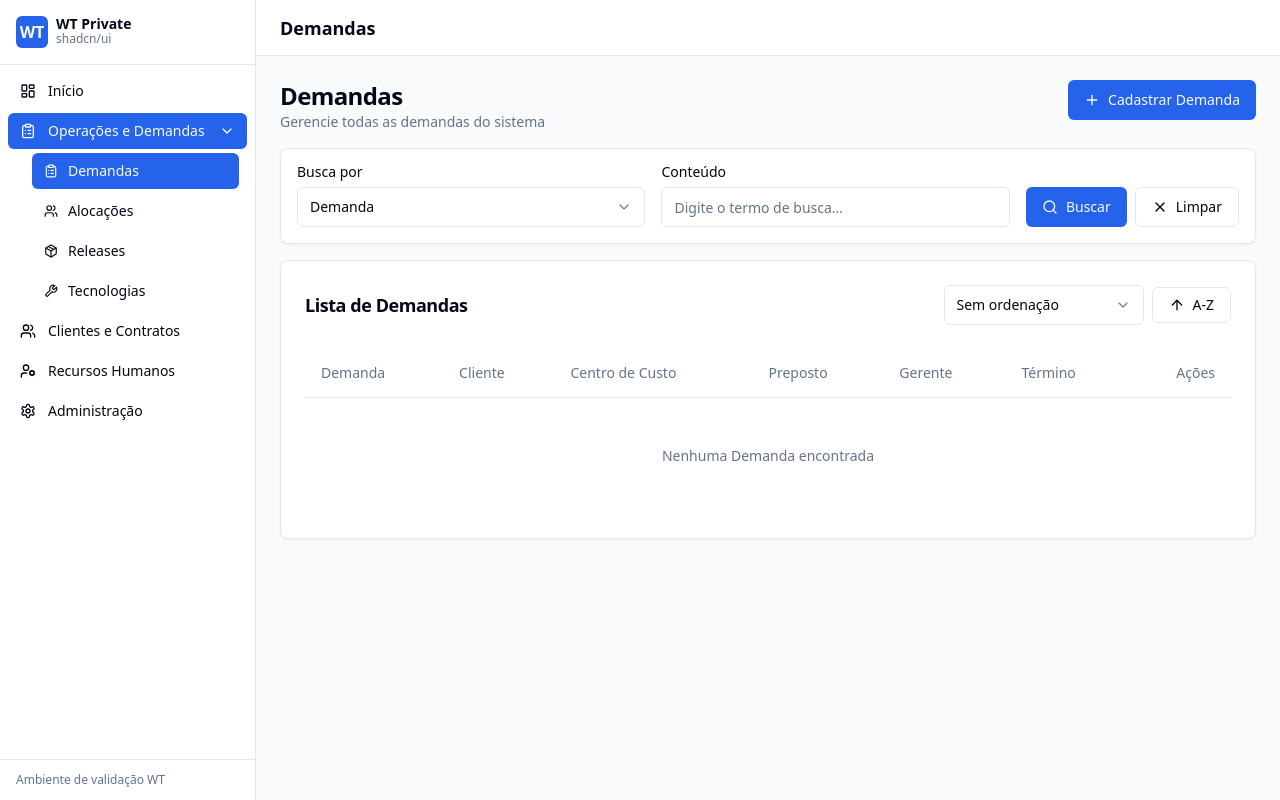
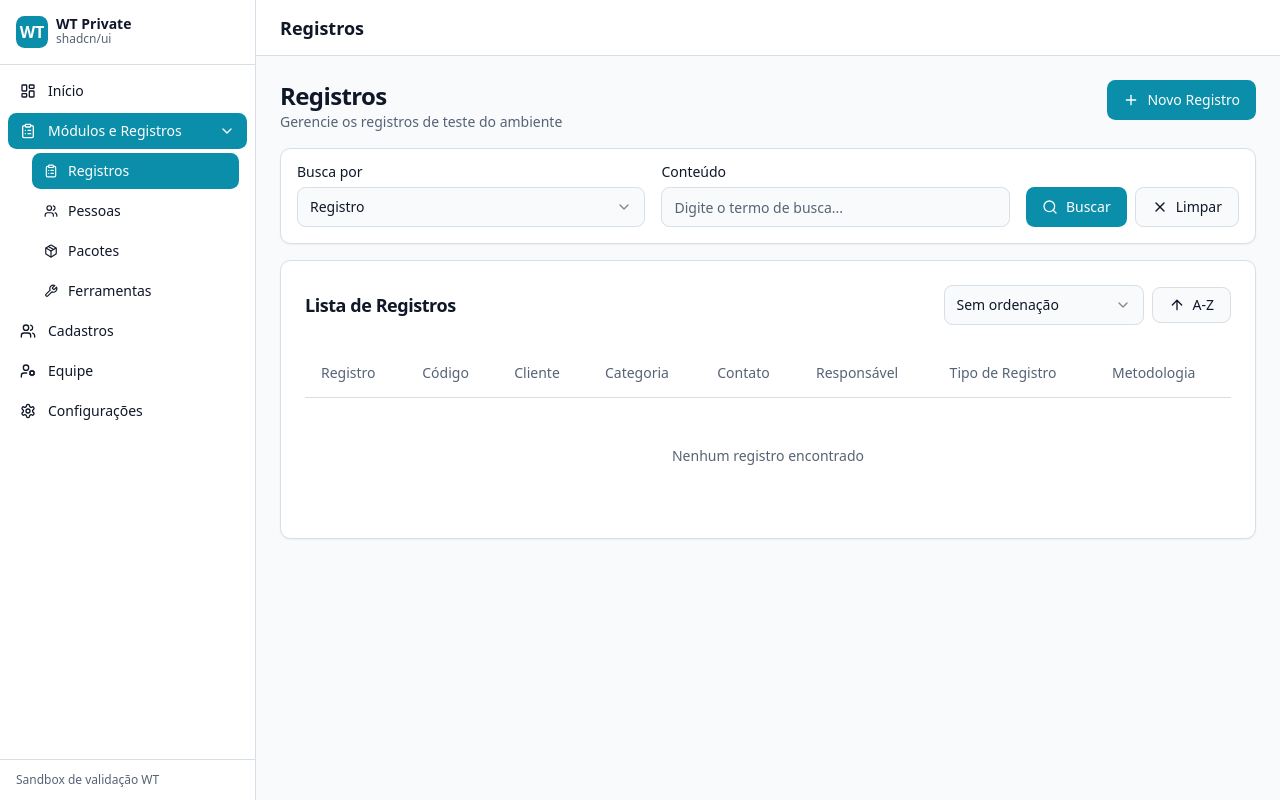
Before and after one commit to wavingtest/shadcn, a Next.js app: page /operacoes-demandas/demandas in a window 1280 px wide. Built offline with nearby package versions, Linux system fonts and the light colour scheme.

Commit message:
refactoring

```diff
--- a/app/globals.css
+++ b/app/globals.css
@@ -4,26 +4,26 @@
 
 @layer base {
   :root {
-    --background: 0 0% 100%;
-    --foreground: 222.2 84% 4.9%;
+    --background: 210 20% 98%;
+    --foreground: 222 47% 11%;
     --card: 0 0% 100%;
-    --card-foreground: 222.2 84% 4.9%;
+    --card-foreground: 222 47% 11%;
     --popover: 0 0% 100%;
-    --popover-foreground: 222.2 84% 4.9%;
-    --primary: 221.2 83.2% 53.3%;
-    --primary-foreground: 210 40% 98%;
-    --secondary: 210 40% 96.1%;
-    --secondary-foreground: 222.2 47.4% 11.2%;
-    --muted: 210 40% 96.1%;
-    --muted-foreground: 215.4 16.3% 46.9%;
-    --accent: 210 40% 96.1%;
-    --accent-foreground: 222.2 47.4% 11.2%;
+    --popover-foreground: 222 47% 11%;
+    --primary: 190 89% 35%;
+    --primary-foreground: 0 0% 100%;
+    --secondary: 205 30% 94%;
+    --secondary-foreground: 222 47% 11%;
+    --muted: 205 30% 94%;
+    --muted-foreground: 215 16% 40%;
+    --accent: 190 50% 92%;
+    --accent-foreground: 190 89% 25%;
     --destructive: 0 84.2% 60.2%;
     --destructive-foreground: 210 40% 98%;
-    --border: 214.3 31.8% 91.4%;
-    --input: 214.3 31.8% 91.4%;
-    --ring: 221.2 83.2% 53.3%;
-    --radius: 0.5rem;
+    --border: 210 24% 87%;
+    --input: 210 24% 87%;
+    --ring: 190 89% 35%;
+    --radius: 0.65rem;
   }
 }
 
--- a/app/operacoes-demandas/demandas/_components/demanda-drawer.tsx
+++ b/app/operacoes-demandas/demandas/_components/demanda-drawer.tsx
@@ -4,7 +4,6 @@ import * as React from "react";
 import { Plus } from "lucide-react";
 import type { NewDemandaInput } from "../page";
 import { Button } from "@/components/ui/button";
-import { Checkbox } from "@/components/ui/checkbox";
 import { Input } from "@/components/ui/input";
 import { Label } from "@/components/ui/label";
 import {
@@ -33,15 +32,15 @@ const clientes = [
 ];
 
 const contratos = [
-  { value: "Contrato 001/2025", label: "Contrato 001/2025" },
-  { value: "Contrato 002/2025", label: "Contrato 002/2025" },
-  { value: "Contrato 003/2025", label: "Contrato 003/2025" },
+  { value: "Categoria A", label: "Categoria A" },
+  { value: "Categoria B", label: "Categoria B" },
+  { value: "Categoria C", label: "Categoria C" },
 ];
 
 const gerentes = [
-  { value: "Gerente A", label: "Gerente A" },
-  { value: "Gerente B", label: "Gerente B" },
-  { value: "Gerente C", label: "Gerente C" },
+  { value: "Responsável A", label: "Responsável A" },
+  { value: "Responsável B", label: "Responsável B" },
+  { value: "Responsável C", label: "Responsável C" },
 ];
 
 const metodologias = [
@@ -55,9 +54,9 @@ const metodologias = [
 ];
 
 const tiposServico = [
-  { value: "Desenvolvimento", label: "Desenvolvimento" },
-  { value: "Sustentação", label: "Sustentação" },
-  { value: "Consultoria", label: "Consultoria" },
+  { value: "Operação", label: "Operação" },
+  { value: "Análise", label: "Análise" },
+  { value: "Acompanhamento", label: "Acompanhamento" },
 ];
 
 type FormState = NewDemandaInput;
@@ -125,9 +124,9 @@ export function DemandaDrawer({
     <Sheet open={open} onOpenChange={onOpenChange}>
       <SheetContent className="w-full sm:max-w-xl">
         <SheetHeader>
-          <SheetTitle>Cadastrar Demanda</SheetTitle>
+          <SheetTitle>Novo Registro</SheetTitle>
           <SheetDescription>
-            Preencha os dados para cadastrar uma nova demanda
+            Preencha os dados para criar um novo registro de teste
           </SheetDescription>
         </SheetHeader>
 
@@ -162,7 +161,7 @@ export function DemandaDrawer({
 
             <div className="flex flex-col gap-2">
               <Label htmlFor="select-contrato">
-                Contrato
+                Categoria
                 <Required />
               </Label>
               <Select
@@ -172,7 +171,7 @@ export function DemandaDrawer({
                 }
               >
                 <SelectTrigger id="select-contrato" aria-required>
-                  <SelectValue placeholder="Selecione um Contrato" />
+                  <SelectValue placeholder="Selecione uma categoria" />
                 </SelectTrigger>
                 <SelectContent>
                   {contratos.map((contrato) => (
@@ -187,14 +186,14 @@ export function DemandaDrawer({
 
           <div className="flex flex-col gap-2">
             <Label htmlFor="input-descricao">
-              Descrição da Demanda
+              Título do Registro
               <Required />
             </Label>
             <Input
               id="input-descricao"
               name="descricao"
               maxLength={225}
-              placeholder="Sistema de Vendas Online"
+              placeholder="Ex: Registro de Teste 01"
               aria-required
               value={formState.descricao}
               onChange={(event) =>
@@ -209,14 +208,14 @@ export function DemandaDrawer({
           <div className="grid grid-cols-1 gap-4 md:grid-cols-3">
             <div className="flex flex-col gap-2">
               <Label htmlFor="input-sigla">
-                Sigla da Demanda
+                Código do Registro
                 <Required />
               </Label>
               <Input
                 id="input-sigla"
                 name="sigla"
                 maxLength={25}
-                placeholder="Ex: SVD"
+                placeholder="Ex: REG01"
                 aria-required
                 value={formState.sigla}
                 onChange={(event) =>
@@ -230,7 +229,7 @@ export function DemandaDrawer({
 
             <div className="flex flex-col gap-2">
               <Label htmlFor="input-preposto">
-                Preposto
+                Contato
                 <Required />
               </Label>
               <Input
@@ -250,7 +249,7 @@ export function DemandaDrawer({
 
             <div className="flex flex-col gap-2">
               <Label htmlFor="select-gerente">
-                Gerente
+                Responsável
                 <Required />
               </Label>
               <Select
@@ -260,7 +259,7 @@ export function DemandaDrawer({
                 }
               >
                 <SelectTrigger id="select-gerente" aria-required>
-                  <SelectValue placeholder="Selecione um Gerente" />
+                  <SelectValue placeholder="Selecione um responsável" />
                 </SelectTrigger>
                 <SelectContent>
                   {gerentes.map((gerente) => (
@@ -273,10 +272,9 @@ export function DemandaDrawer({
             </div>
           </div>
 
-          <div className="grid grid-cols-1 gap-4 md:grid-cols-2">
           <div className="flex flex-col gap-2">
             <Label htmlFor="select-tipoServico">
-                Tipo de Serviço
+              Tipo de Registro
               <Required />
             </Label>
             <Select
@@ -286,7 +284,7 @@ export function DemandaDrawer({
               }
             >
               <SelectTrigger id="select-tipoServico" aria-required>
-                  <SelectValue placeholder="Selecione um tipo de serviço" />
+                <SelectValue placeholder="Selecione um tipo" />
               </SelectTrigger>
               <SelectContent>
                 {tiposServico.map((t) => (
@@ -296,28 +294,6 @@ export function DemandaDrawer({
                 ))}
               </SelectContent>
             </Select>
-            </div>
-
-            <div className="flex items-end">
-              <div className="flex items-center gap-2">
-                <Checkbox
-                  id="checkbox-compartilhaProfissionais"
-                  checked={formState.compartilhaProfissionais}
-                  onCheckedChange={(value) =>
-                    setFormState((prev) => ({
-                      ...prev,
-                      compartilhaProfissionais: Boolean(value),
-                    }))
-                  }
-                />
-                <Label
-                  htmlFor="checkbox-compartilhaProfissionais"
-                  className="cursor-pointer"
-                >
-                  Compartilha Profissionais
-                </Label>
-              </div>
-            </div>
           </div>
 
           <div className="flex flex-col gap-2">
@@ -344,32 +320,6 @@ export function DemandaDrawer({
             </Select>
           </div>
 
-          <section className="rounded-md border p-4">
-            <div className="flex items-center justify-between">
-              <h3 className="text-sm font-semibold">Releases</h3>
-              <Button type="button" variant="outline" size="sm">
-                <Plus className="mr-2 h-4 w-4" />
-                Adicionar Releases
-              </Button>
-            </div>
-            <p className="mt-3 text-sm text-muted-foreground">
-              Nenhuma Release adicionada ainda
-            </p>
-          </section>
-
-          <section className="rounded-md border p-4">
-            <div className="flex items-center justify-between">
-              <h3 className="text-sm font-semibold">Tecnologias</h3>
-              <Button type="button" variant="outline" size="sm">
-                <Plus className="mr-2 h-4 w-4" />
-                Adicionar Tecnologia
-              </Button>
-            </div>
-            <p className="mt-3 text-sm text-muted-foreground">
-              Nenhuma tecnologia adicionada ainda
-            </p>
-          </section>
-
           <SheetFooter className="px-0 pb-0">
             <SheetClose asChild>
               <Button type="button" variant="outline">
@@ -377,7 +327,7 @@ export function DemandaDrawer({
               </Button>
             </SheetClose>
             <Button type="submit" disabled={!isValid} aria-disabled={!isValid}>
-              Cadastrar Demanda
+              Salvar Registro
             </Button>
           </SheetFooter>
         </form>
--- a/app/operacoes-demandas/demandas/page.tsx
+++ b/app/operacoes-demandas/demandas/page.tsx
@@ -51,22 +51,23 @@ type Demanda = {
   centroCusto: string;
   preposto: string;
   gerente: string;
-  termino: string;
   sigla: string;
+  tipoServico: string;
+  metodologia: string;
 };
 
 const searchTypes: Array<{ value: SearchType; label: string }> = [
-  { value: "demanda", label: "Demanda" },
+  { value: "demanda", label: "Registro" },
   { value: "cliente", label: "Cliente" },
-  { value: "sigla", label: "Sigla" },
-  { value: "gerente", label: "Gerente" },
+  { value: "sigla", label: "Código" },
+  { value: "gerente", label: "Responsável" },
 ];
 
 const orderByOptions: Array<{ value: OrderBy; label: string }> = [
   { value: "none", label: "Sem ordenação" },
-  { value: "demanda", label: "Demanda" },
+  { value: "demanda", label: "Registro" },
   { value: "cliente", label: "Cliente" },
-  { value: "termino", label: "Término" },
+  { value: "termino", label: "Status" },
 ];
 
 export default function DemandasPage() {
@@ -85,10 +86,11 @@ export default function DemandasPage() {
       demanda: payload.descricao,
       cliente: payload.cliente,
       centroCusto: payload.contrato,
-      preposto: payload.preposto || "Preposto não informado",
+      preposto: payload.preposto || "Contato não informado",
       gerente: payload.gerente,
-      termino: "Em aberto",
       sigla: payload.sigla,
+      tipoServico: payload.tipoServico,
+      metodologia: payload.metodologia,
     };
 
     setDemandas((prev) => [demanda, ...prev]);
@@ -140,13 +142,13 @@ export default function DemandasPage() {
           ? a.demanda
           : orderBy === "cliente"
             ? a.cliente
-            : a.termino;
+            : a.sigla;
       const bValue =
         orderBy === "demanda"
           ? b.demanda
           : orderBy === "cliente"
             ? b.cliente
-            : b.termino;
+            : b.sigla;
 
       const compare = aValue.localeCompare(bValue, "pt-BR", {
         sensitivity: "base",
@@ -160,18 +162,18 @@ export default function DemandasPage() {
 
   return (
     <>
-      <AppHeader title="Demandas" />
+      <AppHeader title="Registros" />
       <main className="flex-1 space-y-4 p-6">
         <div className="flex items-start justify-between gap-4">
           <div>
-            <h2 className="text-2xl font-semibold tracking-tight">Demandas</h2>
+            <h2 className="text-2xl font-semibold tracking-tight">Registros</h2>
             <p className="text-sm text-muted-foreground">
-              Gerencie todas as demandas do sistema
+              Gerencie os registros de teste do ambiente
             </p>
           </div>
           <Button onClick={() => setOpen(true)}>
             <Plus className="mr-2 h-4 w-4" />
-            Cadastrar Demanda
+            Novo Registro
           </Button>
         </div>
 
@@ -226,7 +228,7 @@ export default function DemandasPage() {
 
         <Card>
           <CardHeader className="flex-row items-center justify-between space-y-0">
-            <CardTitle>Lista de Demandas</CardTitle>
+            <CardTitle>Lista de Registros</CardTitle>
             <div className="flex items-center gap-2">
               <Select
                 value={orderBy}
@@ -259,37 +261,37 @@ export default function DemandasPage() {
             <Table>
               <TableHeader>
                 <TableRow>
-                  <TableHead>Demanda</TableHead>
+                  <TableHead>Registro</TableHead>
+                  <TableHead>Código</TableHead>
                   <TableHead>Cliente</TableHead>
-                  <TableHead>Centro de Custo</TableHead>
-                  <TableHead>Preposto</TableHead>
-                  <TableHead>Gerente</TableHead>
-                  <TableHead>Término</TableHead>
-                  <TableHead className="text-right">Ações</TableHead>
+                  <TableHead>Categoria</TableHead>
+                  <TableHead>Contato</TableHead>
+                  <TableHead>Responsável</TableHead>
+                  <TableHead>Tipo de Registro</TableHead>
+                  <TableHead>Metodologia</TableHead>
                 </TableRow>
               </TableHeader>
               <TableBody>
                 {displayedDemandas.length === 0 ? (
                   <TableRow>
                     <TableCell
-                      colSpan={7}
+                      colSpan={8}
                       className="py-12 text-center text-sm text-muted-foreground"
                     >
-                      Nenhuma Demanda encontrada
+                      Nenhum registro encontrado
                     </TableCell>
                   </TableRow>
                 ) : (
                   displayedDemandas.map((demanda) => (
                     <TableRow key={demanda.id}>
                       <TableCell>{demanda.demanda}</TableCell>
+                      <TableCell>{demanda.sigla}</TableCell>
                       <TableCell>{demanda.cliente}</TableCell>
                       <TableCell>{demanda.centroCusto}</TableCell>
                       <TableCell>{demanda.preposto}</TableCell>
                       <TableCell>{demanda.gerente}</TableCell>
-                      <TableCell>{demanda.termino}</TableCell>
-                      <TableCell className="text-right text-xs text-muted-foreground">
-                        -
-                      </TableCell>
+                      <TableCell>{demanda.tipoServico}</TableCell>
+                      <TableCell>{demanda.metodologia}</TableCell>
                     </TableRow>
                   ))
                 )}
--- a/app/page.tsx
+++ b/app/page.tsx
@@ -22,10 +22,9 @@ export default function HomePage() {
               biblioteca <strong>shadcn/ui</strong> para validação do WT.
             </p>
             <p className="mb-5 text-sm text-foreground">
-              Para testar o cenário principal de cadastro com selects e drawer,
-              navegue no menu lateral em{" "}
-              <strong>Operações e Demandas &gt; Demandas</strong> ou clique no
-              botão abaixo.
+              Para testar o fluxo principal de cadastro e consulta, navegue no
+              menu lateral em <strong>Módulos e Registros &gt; Registros</strong>{" "}
+              ou clique no botão abaixo.
             </p>
 
             <Button asChild>
--- a/components/app-sidebar.tsx
+++ b/components/app-sidebar.tsx
@@ -30,27 +30,27 @@ const menu: MenuItem[] = [
     icon: LayoutDashboard,
   },
   {
-    label: "Operações e Demandas",
+    label: "Módulos e Registros",
     icon: ClipboardList,
     children: [
-      { label: "Demandas", icon: ClipboardList },
-      { label: "Alocações", icon: Users },
-      { label: "Releases", icon: Package },
-      { label: "Tecnologias", icon: Wrench },
+      { label: "Registros", icon: ClipboardList },
+      { label: "Pessoas", icon: Users },
+      { label: "Pacotes", icon: Package },
+      { label: "Ferramentas", icon: Wrench },
     ],
   },
   {
-    label: "Clientes e Contratos",
+    label: "Cadastros",
     icon: Users,
     children: [],
   },
   {
-    label: "Recursos Humanos",
+    label: "Equipe",
     icon: UserCog,
     children: [],
   },
   {
-    label: "Administração",
+    label: "Configurações",
     icon: Settings,
     children: [],
   },
@@ -59,7 +59,7 @@ const menu: MenuItem[] = [
 export function AppSidebar() {
   const pathname = usePathname();
   const [open, setOpen] = React.useState<Record<string, boolean>>({
-    "Operações e Demandas": true,
+    "Módulos e Registros": true,
   });
 
   const toggle = (label: string) =>
@@ -84,7 +84,7 @@ export function AppSidebar() {
             const hasChildren = item.children && item.children.length > 0;
             const isInicioActive = item.label === "Início" && pathname === "/";
             const isParentActive =
-              item.label === "Operações e Demandas" &&
+              item.label === "Módulos e Registros" &&
               pathname.startsWith("/operacoes-demandas");
 
             if (!hasChildren) {
@@ -147,12 +147,12 @@ export function AppSidebar() {
                     {item.children!.map((sub, index) => {
                       const SubIcon = sub.icon;
                       const isSubActive =
-                        item.label === "Operações e Demandas" &&
+                        item.label === "Módulos e Registros" &&
                         index === 0 &&
                         pathname === "/operacoes-demandas/demandas";
                       const isDemandasItem =
-                        item.label === "Operações e Demandas" &&
-                        sub.label === "Demandas";
+                        item.label === "Módulos e Registros" &&
+                        sub.label === "Registros";
                       return (
                         <li key={`${item.label}-${sub.label}`}>
                           {isDemandasItem ? (
@@ -194,7 +194,7 @@ export function AppSidebar() {
       </nav>
 
       <div className="border-t px-4 py-3 text-xs text-muted-foreground">
-        Ambiente de validação WT
+        Sandbox de validação WT
       </div>
     </aside>
   );
```
Lines whose indentation alone changed are shown as unchanged.
